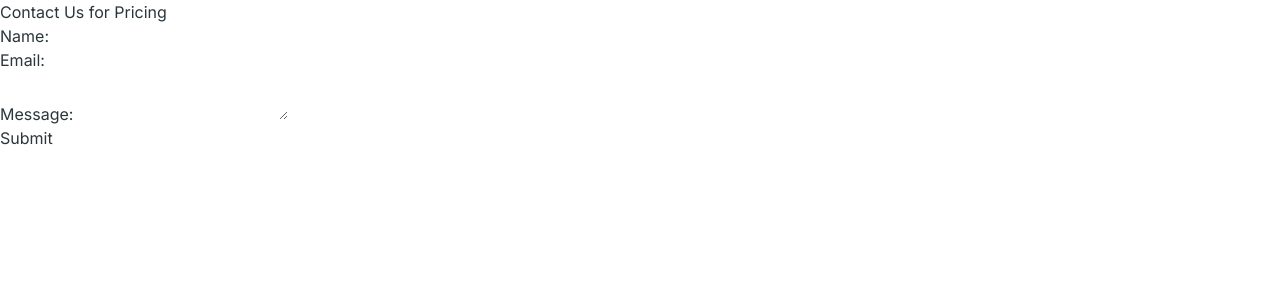
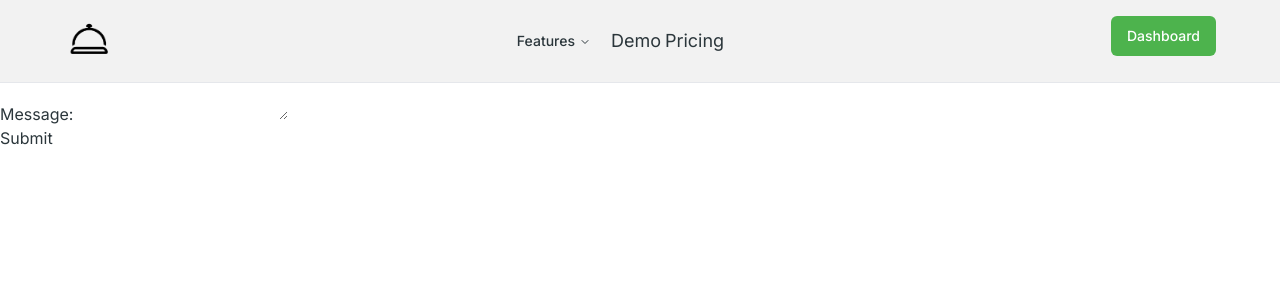
Before and after one commit to Concierge-Legal/concierge-live, a Next.js app: page /pricing in a window 1280 px wide. Shown: the top 300 px of the page. Built offline with nearby package versions, Linux system fonts and the light colour scheme; no server answers.

Commit message:
this is ugly but it works

```diff
--- a/app/pricing/page.tsx
+++ b/app/pricing/page.tsx
@@ -8,7 +8,7 @@ export default function Pricing() {
 
   return (
     <main>
-
+    <NavBar></NavBar>
     <div className="flex flex-col">
 
 
--- a/components/StyledLink.tsx
+++ b/components/StyledLink.tsx
@@ -1,17 +1,16 @@
-'use client';
 import React from 'react';
 import Link from 'next/link';
 
 interface StyledLinkProps {
   href: string;
   children: React.ReactNode;
-  isScrolled: boolean;
+
 }
 
-const StyledLink: React.FC<StyledLinkProps> = ({ href, children, isScrolled }) => {
+const StyledLink: React.FC<StyledLinkProps> = ({ href, children}) => {
   return (
     <li>
-      <Link href={href} className={`${isScrolled ? 'text-black' : 'text-white'} text-lg no-underline hover:underline hover:underline-offset-4 hover:decoration-green-500 transition duration-300 ease-in-out`}>
+      <Link href={href} className={`'text-black' text-lg no-underline hover:underline hover:underline-offset-4 hover:decoration-green-500 transition duration-300 ease-in-out`}>
         {children}
       </Link>
     </li>
--- a/components/navBar.tsx
+++ b/components/navBar.tsx
@@ -1,40 +1,86 @@
-'use client';
+"use client";
 import React, { useState, useEffect } from "react";
 import { DashboardButton } from "./imported/AuthButton";
 import StyledLink from "./StyledLink"; // Make sure the import path is correct
 import Link from "next/link"; // Import the Link component from the appropriate library
 import Image from "next/image"; // Import the Image component from the appropriate library
+import {
+  NavigationMenu,
+  NavigationMenuContent,
+  NavigationMenuIndicator,
+  NavigationMenuItem,
+  NavigationMenuLink,
+  NavigationMenuList,
+  NavigationMenuTrigger,
+  NavigationMenuViewport,
+} from "@/components/ui/navigationMenu";
+import { cn } from "@/utils/cn";
 
-const links = [
-  { href: "/chat", label: "Demo" },
-  { href: "/features", label: "Features" },
-  { href: "/pricing", label: "Pricing" },
-];
 
-const NavBar = ({ isScrolled }: { isScrolled: boolean }) => {
+
+const NavBar = () => {
   return (
-    <header className={`fixed top-0 left-0 w-full flex flex-col justify-center px-16 py-4 text-base leading-6 border-b border-solid z-50 max-md:px-5 ${isScrolled ? 'bg-white border-b-black text-black' : 'bg-transparent border-b-transparent text-white'}`}>
+    <header className={`fixed top-0 left-0 w-full flex flex-col justify-center px-16 py-4 text-base bg-secondary leading-6 border-b border-solid z-50 max-md:px-5`}>
       <div className="flex gap-5 justify-between w-full align-bottom max-md:flex-wrap max-md:mr-1 max-md:max-w-full">
         <Link href="/">
           <Image
-          src={isScrolled ? '/blacklogo.png' : '/logo.png'}
+            src={'/blacklogo.png'}
+            // src={isScrolled ? '/blacklogo.png' : '/logo.png'}
             alt="Logo"
             width={50}
             height={50}
           />
         </Link>
-      <nav className="flex gap-5 justify-center max-md:flex-wrap">
-        <ul className="flex gap-5 justify-between my-auto">
-          {links.map(({ href, label }) => (
-            <StyledLink key={label} href={href} isScrolled={isScrolled}>
-              {label}
-            </StyledLink>
-          ))}
+        <NavigationMenu>
+          <NavigationMenuList>
+            <NavigationMenuItem>
+              <NavigationMenuTrigger>Features</NavigationMenuTrigger>
+              <NavigationMenuContent>
+                <ul className="grid gap-3 p-6 md:w-[400px] lg:w-[500px] lg:grid-cols-[.75fr_1fr]">
+                  <li className="row-span-3">
+                    <NavigationMenuLink asChild>
+                      <a
+                        className="flex h-full w-full select-none flex-col justify-end rounded-md bg-gradient-to-b from-muted/50 to-muted p-6 no-underline outline-none focus:shadow-md"
+                        href="/"
+                      >
+
+                        <div className="mb-2 mt-4 text-lg font-medium">
+                          Concierge is cool
+                        </div>
+                        <p className="text-sm leading-tight text-muted-foreground">
+                          Many features that makes you more money, cool text explanation here.
+                        </p>
+                      </a>
+                    </NavigationMenuLink>
+                  </li>
+                  <ListItem href="/features#industryExpertise" title="Industry Expertise">
+                    Understands the nuances and specifics of your industry.
+
+                  </ListItem>
+                  <ListItem href="/features#websiteUX" title="Deep UX Integration">
+                    Deeply integrates with your existing UI and UX.
+                  </ListItem>
+                  <ListItem href="/features#userAid" title="Aid Your Users">
+                    Help Your Users Get to Know You
+                  </ListItem>
                 </ul>
+              </NavigationMenuContent>
+            </NavigationMenuItem>
+            <NavigationMenuItem>
+              <StyledLink href="/chat">Demo</StyledLink>
+            </NavigationMenuItem>
+            <NavigationMenuItem>
+              <StyledLink href="/pricing">Pricing</StyledLink>
+            </NavigationMenuItem>
+
+
+          </NavigationMenuList>
+        </NavigationMenu>
+
         <div className="flex gap-4 justify-center whitespace-nowrap">
           <DashboardButton />
         </div>
-      </nav>
+
       </div>
     </header>
 
@@ -42,3 +88,30 @@ const NavBar = ({ isScrolled }: { isScrolled: boolean }) => {
 };
 
 export default NavBar;
+
+// ShadCN shit
+const ListItem = React.forwardRef<
+  React.ElementRef<"a">,
+  React.ComponentPropsWithoutRef<"a">
+>(({ className, title, children, ...props }, ref) => {
+  return (
+    <li>
+      <NavigationMenuLink asChild>
+        <a
+          ref={ref}
+          className={cn(
+            "block select-none space-y-1 rounded-md p-3 leading-none no-underline outline-none transition-colors hover:bg-accent hover:text-accent-foreground focus:bg-accent focus:text-accent-foreground",
+            className
+          )}
+          {...props}
+        >
+          <div className="text-sm font-medium leading-none">{title}</div>
+          <p className="line-clamp-2 text-sm leading-snug text-muted-foreground">
+            {children}
+          </p>
+        </a>
+      </NavigationMenuLink>
+    </li>
+  );
+});
+ListItem.displayName = "ListItem";
--- /dev/null
+++ b/components/ui/navigationMenu.tsx
@@ -0,0 +1,128 @@
+import * as React from "react"
+import * as NavigationMenuPrimitive from "@radix-ui/react-navigation-menu"
+import { cva } from "class-variance-authority"
+import { ChevronDown } from "lucide-react"
+
+import { cn } from "@/utils/cn"
+
+const NavigationMenu = React.forwardRef<
+  React.ElementRef<typeof NavigationMenuPrimitive.Root>,
+  React.ComponentPropsWithoutRef<typeof NavigationMenuPrimitive.Root>
+>(({ className, children, ...props }, ref) => (
+  <NavigationMenuPrimitive.Root
+    ref={ref}
+    className={cn(
+      "relative z-10 flex max-w-max flex-1 items-center justify-center",
+      className
+    )}
+    {...props}
+  >
+    {children}
+    <NavigationMenuViewport />
+  </NavigationMenuPrimitive.Root>
+))
+NavigationMenu.displayName = NavigationMenuPrimitive.Root.displayName
+
+const NavigationMenuList = React.forwardRef<
+  React.ElementRef<typeof NavigationMenuPrimitive.List>,
+  React.ComponentPropsWithoutRef<typeof NavigationMenuPrimitive.List>
+>(({ className, ...props }, ref) => (
+  <NavigationMenuPrimitive.List
+    ref={ref}
+    className={cn(
+      "group flex flex-1 list-none items-center justify-center space-x-1",
+      className
+    )}
+    {...props}
+  />
+))
+NavigationMenuList.displayName = NavigationMenuPrimitive.List.displayName
+
+const NavigationMenuItem = NavigationMenuPrimitive.Item
+
+const navigationMenuTriggerStyle = cva(
+  "group inline-flex h-10 w-max items-center justify-center rounded-md bg-background px-4 py-2 text-sm font-medium transition-colors hover:bg-accent hover:text-accent-foreground focus:bg-accent focus:text-accent-foreground focus:outline-none disabled:pointer-events-none disabled:opacity-50 data-[active]:bg-accent/50 data-[state=open]:bg-accent/50"
+)
+
+const NavigationMenuTrigger = React.forwardRef<
+  React.ElementRef<typeof NavigationMenuPrimitive.Trigger>,
+  React.ComponentPropsWithoutRef<typeof NavigationMenuPrimitive.Trigger>
+>(({ className, children, ...props }, ref) => (
+  <NavigationMenuPrimitive.Trigger
+    ref={ref}
+    className={cn(navigationMenuTriggerStyle(), "group", className)}
+    {...props}
+  >
+    {children}{" "}
+    <ChevronDown
+      className="relative top-[1px] ml-1 h-3 w-3 transition duration-200 group-data-[state=open]:rotate-180"
+      aria-hidden="true"
+    />
+  </NavigationMenuPrimitive.Trigger>
+))
+NavigationMenuTrigger.displayName = NavigationMenuPrimitive.Trigger.displayName
+
+const NavigationMenuContent = React.forwardRef<
+  React.ElementRef<typeof NavigationMenuPrimitive.Content>,
+  React.ComponentPropsWithoutRef<typeof NavigationMenuPrimitive.Content>
+>(({ className, ...props }, ref) => (
+  <NavigationMenuPrimitive.Content
+    ref={ref}
+    className={cn(
+      "left-0 top-0 w-full data-[motion^=from-]:animate-in data-[motion^=to-]:animate-out data-[motion^=from-]:fade-in data-[motion^=to-]:fade-out data-[motion=from-end]:slide-in-from-right-52 data-[motion=from-start]:slide-in-from-left-52 data-[motion=to-end]:slide-out-to-right-52 data-[motion=to-start]:slide-out-to-left-52 md:absolute md:w-auto ",
+      className
+    )}
+    {...props}
+  />
+))
+NavigationMenuContent.displayName = NavigationMenuPrimitive.Content.displayName
+
+const NavigationMenuLink = NavigationMenuPrimitive.Link
+
+const NavigationMenuViewport = React.forwardRef<
+  React.ElementRef<typeof NavigationMenuPrimitive.Viewport>,
+  React.ComponentPropsWithoutRef<typeof NavigationMenuPrimitive.Viewport>
+>(({ className, ...props }, ref) => (
+  <div className={cn("absolute left-0 top-full flex justify-center")}>
+    <NavigationMenuPrimitive.Viewport
+      className={cn(
+        "origin-top-center relative mt-1.5 h-[var(--radix-navigation-menu-viewport-height)] w-full overflow-hidden rounded-md border bg-popover text-popover-foreground shadow-lg data-[state=open]:animate-in data-[state=closed]:animate-out data-[state=closed]:zoom-out-95 data-[state=open]:zoom-in-90 md:w-[var(--radix-navigation-menu-viewport-width)]",
+        className
+      )}
+      ref={ref}
+      {...props}
+    />
+  </div>
+))
+NavigationMenuViewport.displayName =
+  NavigationMenuPrimitive.Viewport.displayName
+
+const NavigationMenuIndicator = React.forwardRef<
+  React.ElementRef<typeof NavigationMenuPrimitive.Indicator>,
+  React.ComponentPropsWithoutRef<typeof NavigationMenuPrimitive.Indicator>
+>(({ className, ...props }, ref) => (
+  <NavigationMenuPrimitive.Indicator
+    ref={ref}
+    className={cn(
+      "top-full z-[1] flex h-1.5 items-end justify-center overflow-hidden data-[state=visible]:animate-in data-[state=hidden]:animate-out data-[state=hidden]:fade-out data-[state=visible]:fade-in",
+      className
+    )}
+    {...props}
+  >
+    <div className="relative top-[60%] h-2 w-2 rotate-45 rounded-tl-sm bg-border shadow-md" />
+  </NavigationMenuPrimitive.Indicator>
+))
+NavigationMenuIndicator.displayName =
+  NavigationMenuPrimitive.Indicator.displayName
+
+export {
+  navigationMenuTriggerStyle,
+  NavigationMenu,
+  NavigationMenuList,
+  NavigationMenuItem,
+  NavigationMenuContent,
+  NavigationMenuTrigger,
+  NavigationMenuLink,
+  NavigationMenuIndicator,
+  NavigationMenuViewport,
+}
--- a/package.json
+++ b/package.json
@@ -16,6 +16,7 @@
     "@radix-ui/react-dialog": "^1.0.5",
     "@radix-ui/react-dropdown-menu": "^2.0.6",
     "@radix-ui/react-label": "^2.0.2",
+    "@radix-ui/react-navigation-menu": "^1.1.4",
     "@radix-ui/react-popover": "^1.0.7",
     "@radix-ui/react-select": "^2.0.0",
     "@radix-ui/react-slot": "^1.0.2",
```
Also changed, not shown: app/page.tsx (+4 -21 lines), 1 other file (tests, documents, lock files or other folders). Lines whose indentation alone changed are shown as unchanged.
